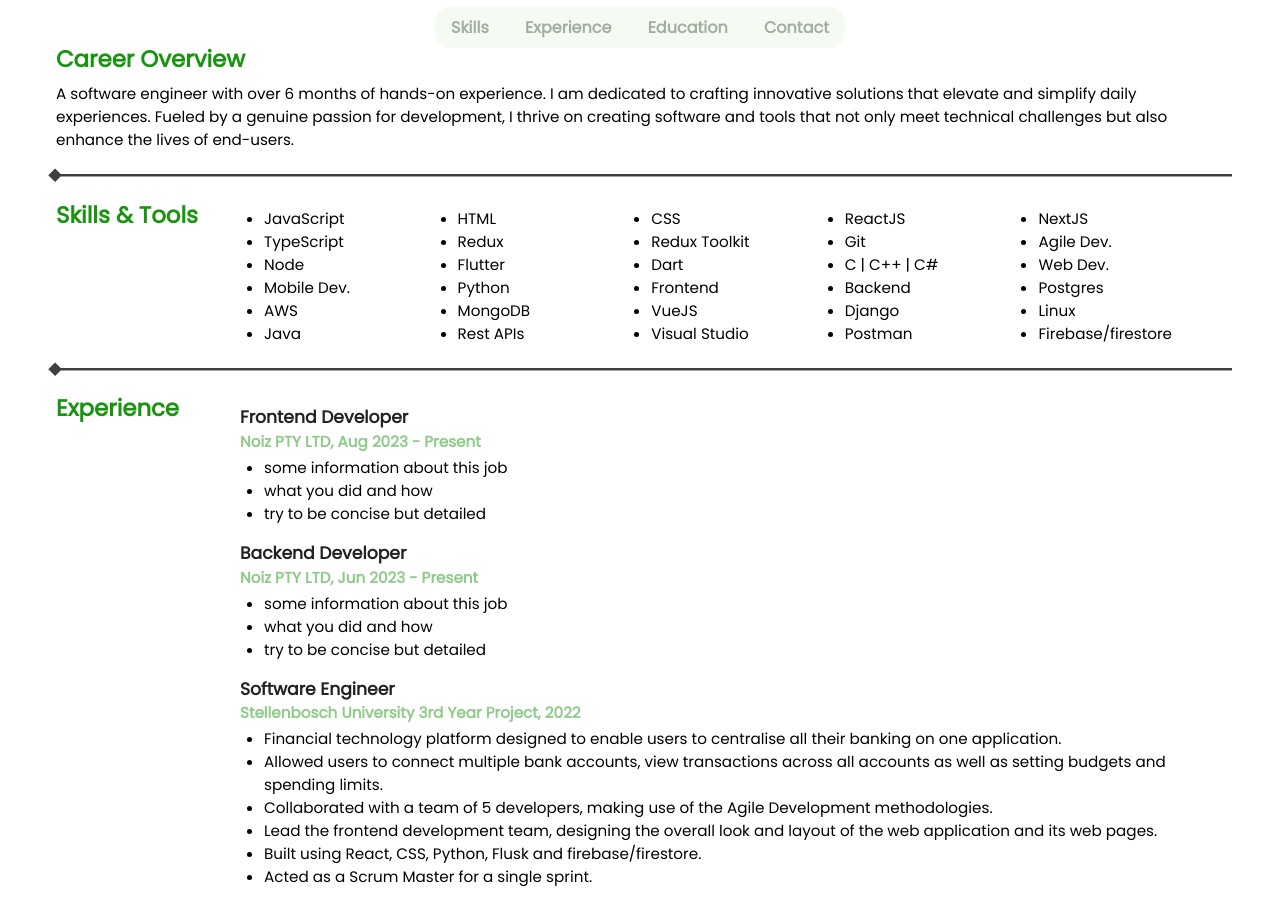
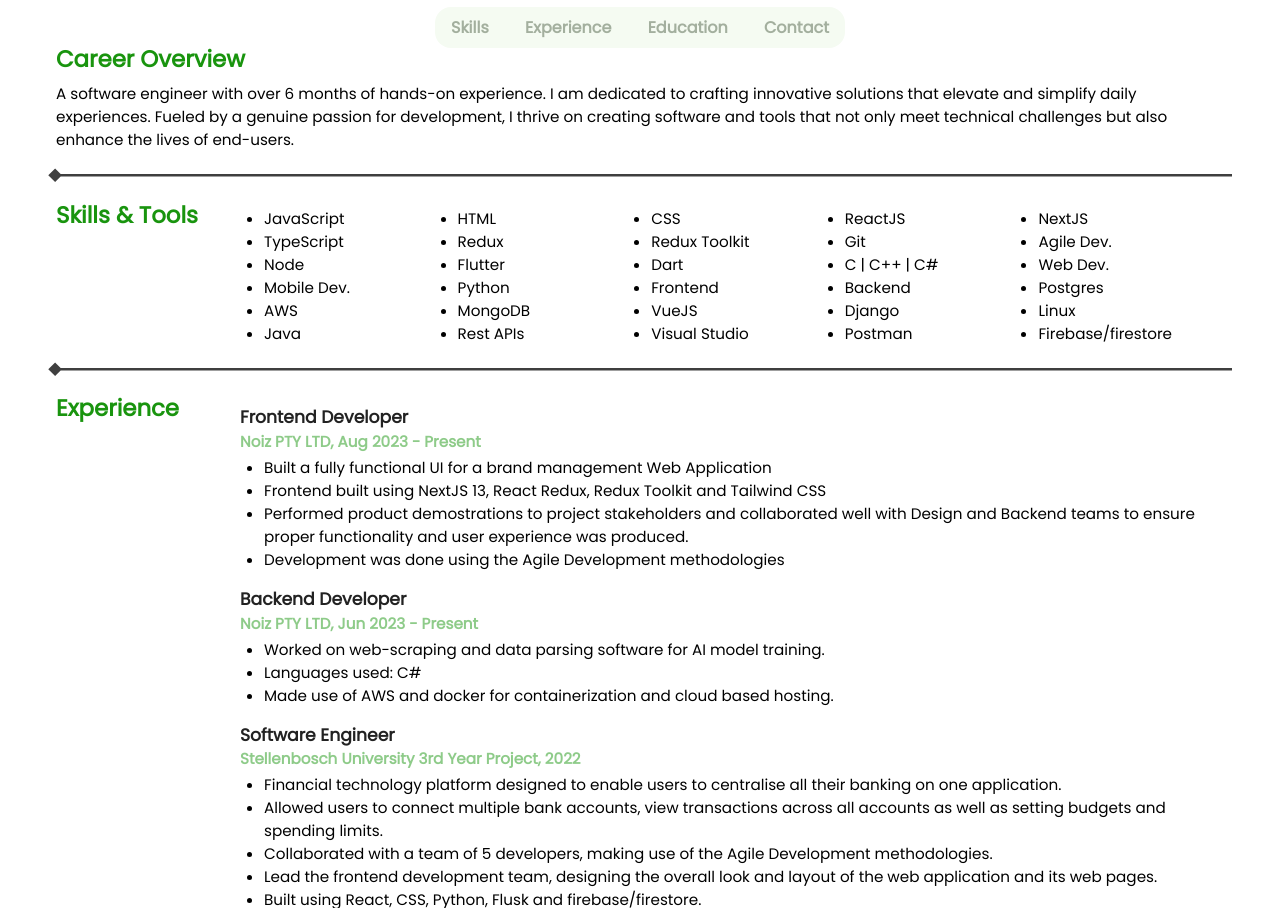
Before and after one commit to TinoDCodes/TINDAU271_PTO2309_GroupA_TinotendaDauti_ITW_Final_Digital_Resume, a plain HTML site: page index.html in a window 1280 px wide. Shown: the part 184-1092 px from the top of the page. Drawn offline with Linux system fonts and the light colour scheme.

Commit message:
Update experience section

```diff
--- a/index.html
+++ b/index.html
@@ -214,9 +214,22 @@
             <h3 class="job-role">Frontend Developer</h3>
             <h4 class="job-detail">Noiz PTY LTD, Aug 2023 - Present</h4>
             <ul class="job-description">
-              <li>some information about this job</li>
-              <li>what you did and how</li>
-              <li>try to be concise but detailed</li>
+              <li>
+                Built a fully functional UI for a brand management Web
+                Application
+              </li>
+              <li>
+                Frontend built using NextJS 13, React Redux, Redux Toolkit and
+                Tailwind CSS
+              </li>
+              <li>
+                Performed product demostrations to project stakeholders and
+                collaborated well with Design and Backend teams to ensure proper
+                functionality and user experience was produced.
+              </li>
+              <li>
+                Development was done using the Agile Development methodologies
+              </li>
             </ul>
           </article>
 
@@ -224,9 +237,15 @@
             <h3 class="job-role">Backend Developer</h3>
             <h4 class="job-detail">Noiz PTY LTD, Jun 2023 - Present</h4>
             <ul class="job-description">
-              <li>some information about this job</li>
-              <li>what you did and how</li>
-              <li>try to be concise but detailed</li>
+              <li>
+                Worked on web-scraping and data parsing software for AI model
+                training.
+              </li>
+              <li>Languages used: C#</li>
+              <li>
+                Made use of AWS and docker for containerization and cloud based
+                hosting.
+              </li>
             </ul>
           </article>
 
```
